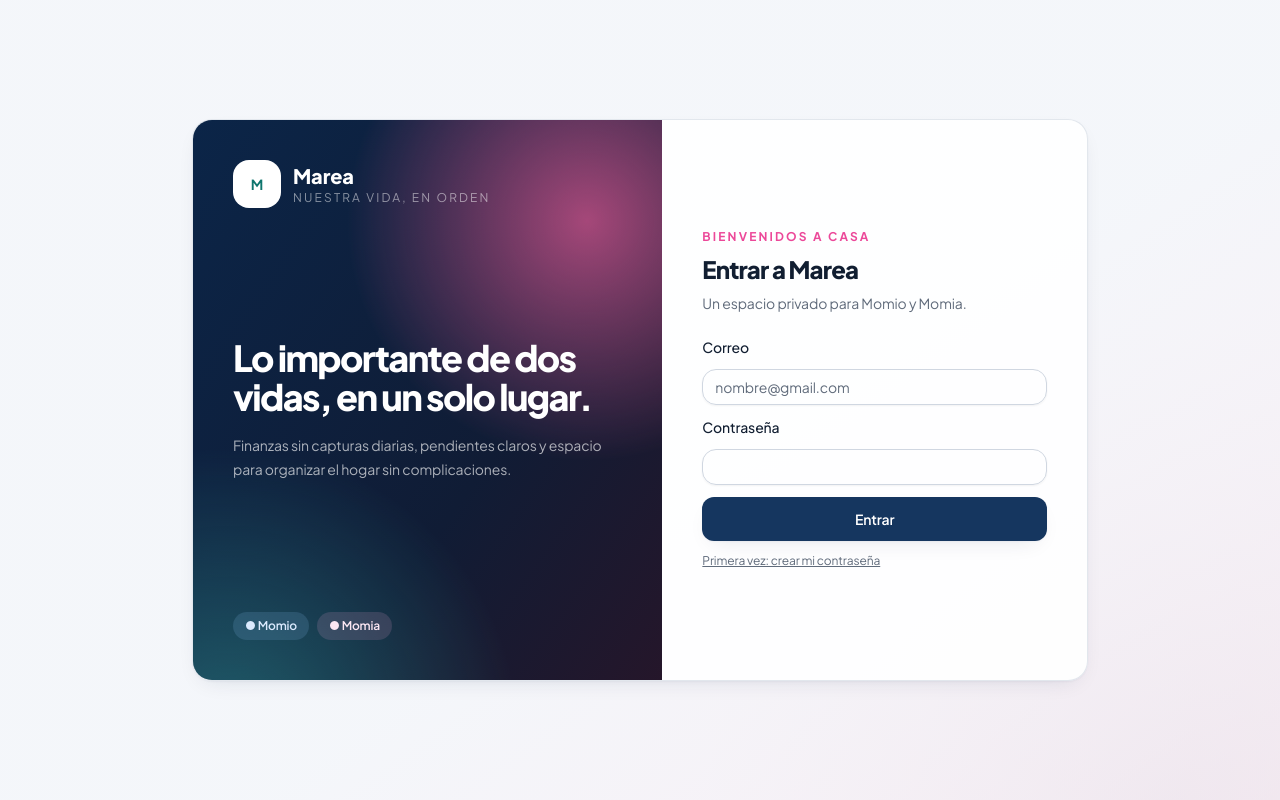
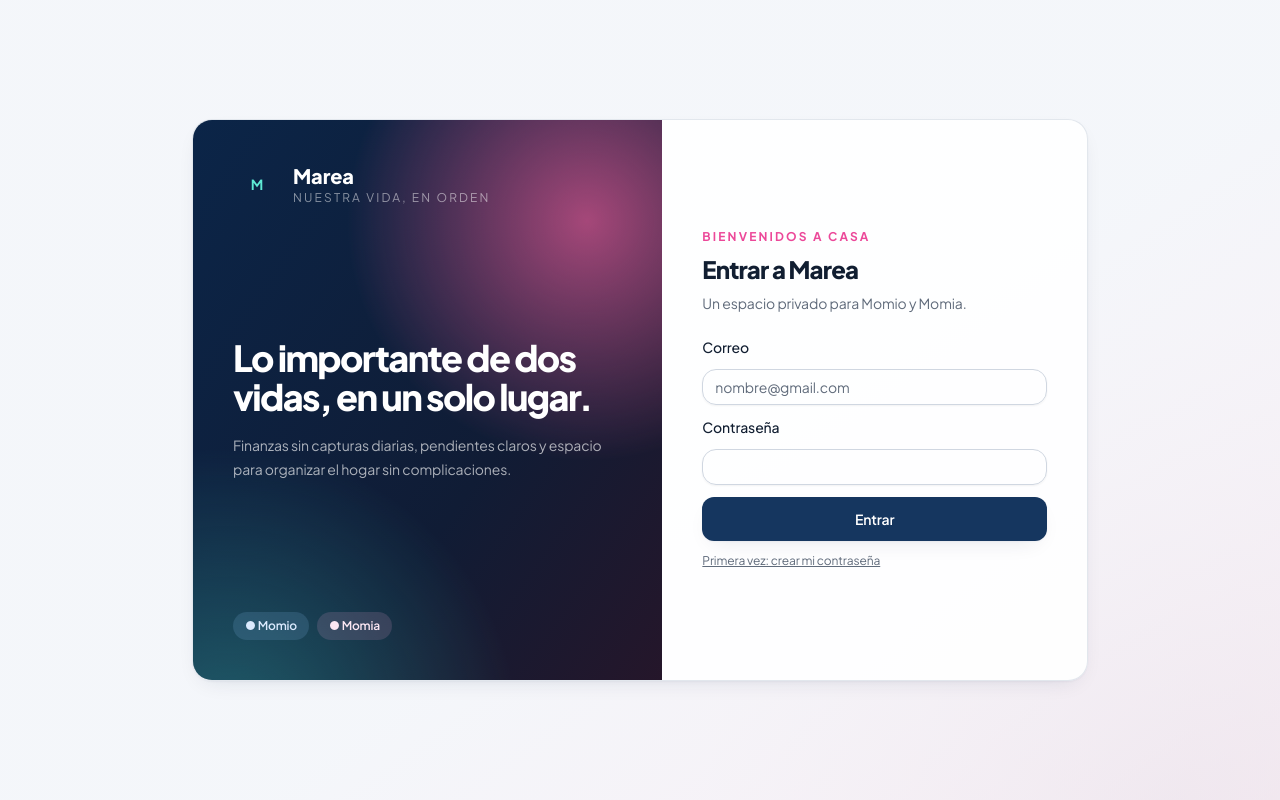
Before and after one commit to acuaquentzi/chambita-casa, a React (Vite) app: page / in a window 1280 px wide. Built offline with nearby package versions, Linux system fonts and the light colour scheme; no server answers.

Commit message:
Fix Marea logo presentation

```diff
--- a/src/components/LogoMark.tsx
+++ b/src/components/LogoMark.tsx
@@ -14,7 +14,7 @@ export function LogoMark({ className }: Props) {
       role={failed ? 'img' : undefined}
       aria-label={failed ? 'Marea' : undefined}
       className={cn(
-        'relative grid shrink-0 place-items-center overflow-hidden rounded-xl bg-white text-sm font-bold text-teal-700',
+        'relative grid shrink-0 place-items-center text-sm font-bold text-teal-300',
         className,
       )}
     >
@@ -24,7 +24,7 @@ export function LogoMark({ className }: Props) {
         <img
           src={LOGO}
           alt="Marea"
-          className="h-full w-full object-contain p-0.5"
+          className="h-full w-full object-contain drop-shadow-[0_8px_18px_rgba(45,212,191,0.28)]"
           onError={() => setFailed(true)}
         />
       )}
```
